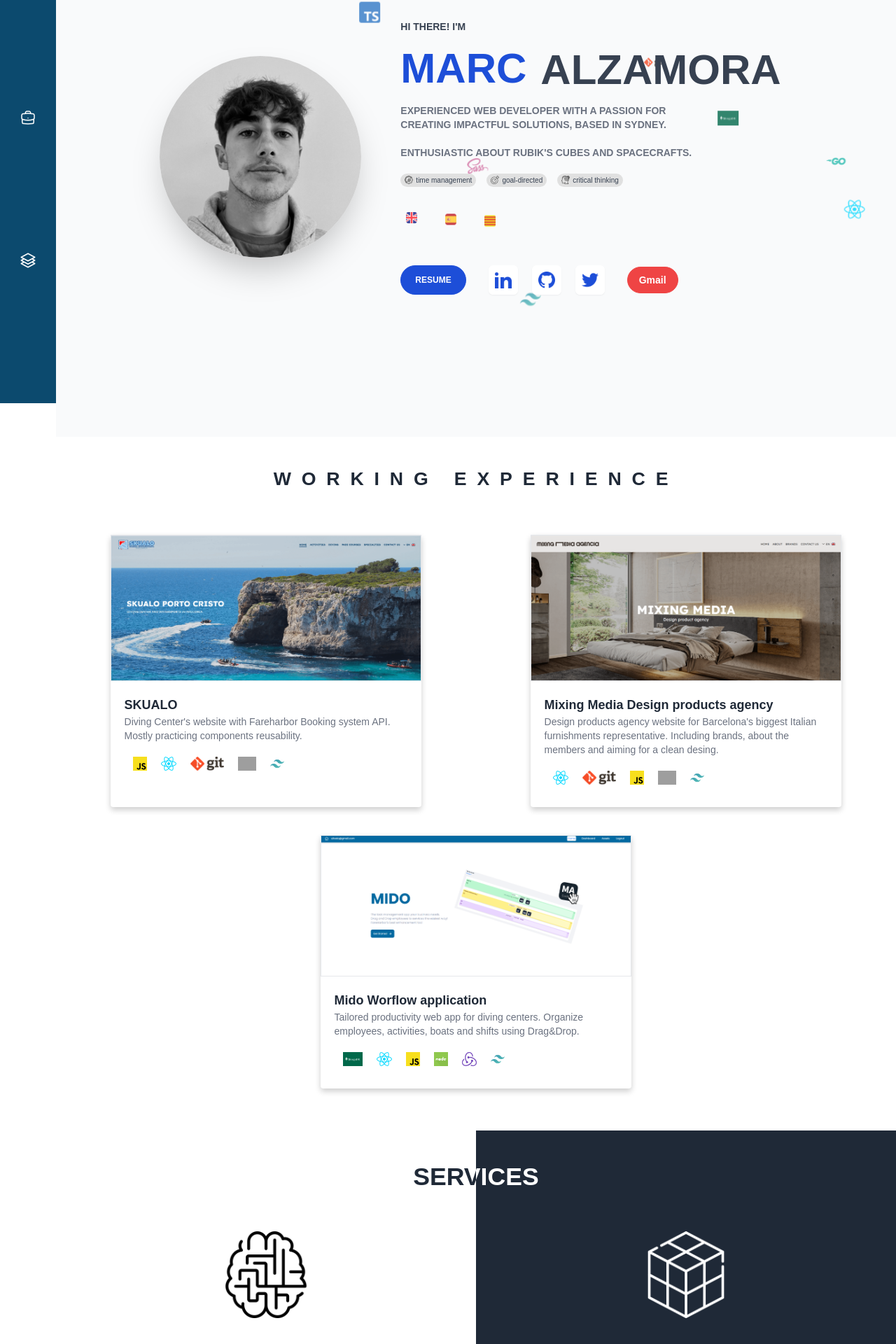
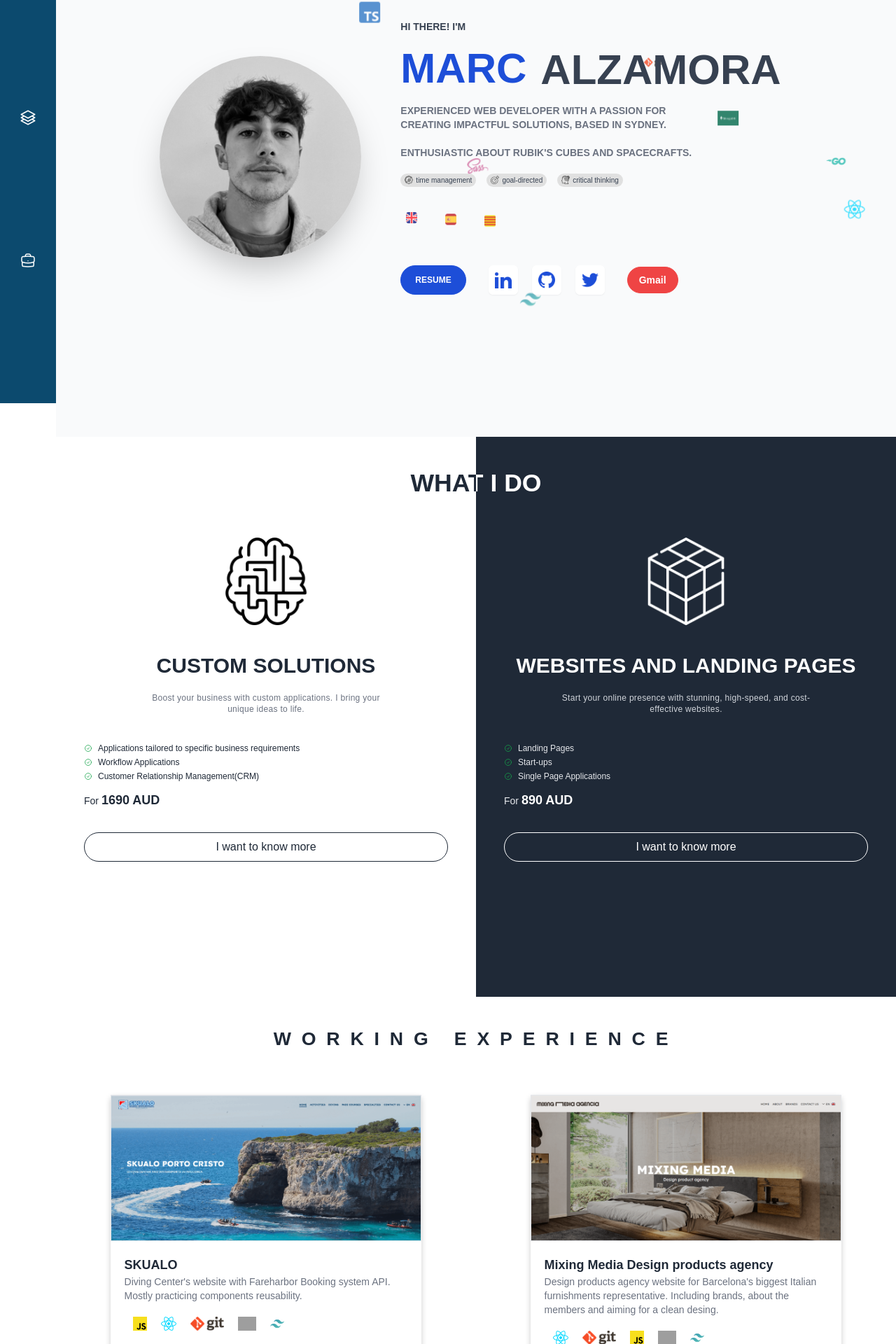
Before and after one commit to manzcube/render_portfolio, a React (Create React App) app: page / in a window 1280 px wide. Shown: the part 224-2144 px from the top of the page at 70% size. Built offline with nearby package versions, Linux system fonts and the light colour scheme; grey boxes are pictures that could not be loaded.

Commit message:
repositioned services and experience

```diff
--- a/src/components/Layout/Navbar.tsx
+++ b/src/components/Layout/Navbar.tsx
@@ -22,18 +22,15 @@ const Navbar: React.FC = () => {
         const experienceSectionTop = experienceSection.offsetTop - 100;
 
         // Determine which section is in view
-        if (
-          scrollY >= introductionSectionTop &&
+        if (scrollY >= introductionSectionTop && scrollY < servicesSectionTop) {
+          setActiveSection("introduction");
+        } else if (
+          scrollY >= servicesSectionTop &&
           scrollY < experienceSectionTop
         ) {
-          setActiveSection("introduction");
-        } else if (
-          scrollY >= experienceSectionTop &&
-          scrollY < servicesSectionTop
-        ) {
+          setActiveSection("services");
+        } else {
           setActiveSection("experience");
-        } else {
-          setActiveSection("services");
         }
       }
     };
@@ -77,6 +74,15 @@ const Navbar: React.FC = () => {
         >
           Dashboard
         </button>
+
+        <button
+          className={`${
+            activeSection === "services" ? "bg-sky-500 shadow-inner" : ""
+          } p-2 rounded text-white transition-all duration-500`}
+          onClick={() => scrollToSection("services")}
+        >
+          Services
+        </button>
         <button
           className={`${
             activeSection === "experience" ? "bg-sky-500 shadow-inner" : ""
@@ -85,14 +91,6 @@ const Navbar: React.FC = () => {
         >
           Experience
         </button>
-        <button
-          className={`${
-            activeSection === "services" ? "bg-sky-500 shadow-inner" : ""
-          } p-2 rounded text-white transition-all duration-500`}
-          onClick={() => scrollToSection("services")}
-        >
-          Services
-        </button>
       </div>
     </div>
   );
--- a/src/components/Layout/SideNavbar.tsx
+++ b/src/components/Layout/SideNavbar.tsx
@@ -20,18 +20,15 @@ const SideNavbar = () => {
         const experienceSectionTop = experienceSection.offsetTop - 100;
 
         // Determine which section is in view
-        if (
-          scrollY >= introductionSectionTop &&
+        if (scrollY >= introductionSectionTop && scrollY < servicesSectionTop) {
+          setActiveSection("introduction");
+        } else if (
+          scrollY >= servicesSectionTop &&
           scrollY < experienceSectionTop
         ) {
-          setActiveSection("introduction");
-        } else if (
-          scrollY >= experienceSectionTop &&
-          scrollY < servicesSectionTop
-        ) {
+          setActiveSection("services");
+        } else {
           setActiveSection("experience");
-        } else {
-          setActiveSection("services");
         }
       }
     };
@@ -49,7 +46,7 @@ const SideNavbar = () => {
         className={`${
           activeSection === "introduction" ? "bg-sky-700 p-2" : "p-4"
         } transition-all duration-300 rounded-md`}
-        href="#introduction"
+        href="#"
       >
         <svg
           xmlns="http://www.w3.org/2000/svg"
@@ -67,6 +64,27 @@ const SideNavbar = () => {
         </svg>
       </a>
 
+      <a
+        className={`${
+          activeSection === "services" ? "bg-sky-700 p-2" : "p-4"
+        } transition-all duration-300 rounded-md`}
+        href="#services"
+      >
+        <svg
+          xmlns="http://www.w3.org/2000/svg"
+          fill="none"
+          viewBox="0 0 24 24"
+          strokeWidth={1.5}
+          stroke="currentColor"
+          className="w-6 h-6"
+        >
+          <path
+            strokeLinecap="round"
+            strokeLinejoin="round"
+            d="M6.429 9.75L2.25 12l4.179 2.25m0-4.5l5.571 3 5.571-3m-11.142 0L2.25 7.5 12 2.25l9.75 5.25-4.179 2.25m0 0L21.75 12l-4.179 2.25m0 0l4.179 2.25L12 21.75 2.25 16.5l4.179-2.25m11.142 0l-5.571 3-5.571-3"
+          />
+        </svg>
+      </a>
       <a
         className={`${
           activeSection === "experience" ? "bg-sky-700 p-2" : "p-4"
@@ -88,27 +106,6 @@ const SideNavbar = () => {
           />
         </svg>
       </a>
-      <a
-        className={`${
-          activeSection === "services" ? "bg-sky-700 p-2" : "p-4"
-        } transition-all duration-300 rounded-md`}
-        href="#services"
-      >
-        <svg
-          xmlns="http://www.w3.org/2000/svg"
-          fill="none"
-          viewBox="0 0 24 24"
-          strokeWidth={1.5}
-          stroke="currentColor"
-          className="w-6 h-6"
-        >
-          <path
-            strokeLinecap="round"
-            strokeLinejoin="round"
-            d="M6.429 9.75L2.25 12l4.179 2.25m0-4.5l5.571 3 5.571-3m-11.142 0L2.25 7.5 12 2.25l9.75 5.25-4.179 2.25m0 0L21.75 12l-4.179 2.25m0 0l4.179 2.25L12 21.75 2.25 16.5l4.179-2.25m11.142 0l-5.571 3-5.571-3"
-          />
-        </svg>
-      </a>
     </div>
   );
 };
--- a/src/components/Sections/Services.tsx
+++ b/src/components/Sections/Services.tsx
@@ -17,36 +17,30 @@ const Services: React.FC = () => {
       className="relative flex flex-col flex-col-reverse md:flex-row min-h-screen md:h-screen w-full"
     >
       <p className="absolute z-20 w-full text-center mt-10 font-extrabold uppercase services-text">
-        Services
+        what i do
       </p>
       <div className="w-full relative md:w-1/2 bg-white min-h-[120vh] md:min-h-screen p-5 sm:px-10 md:py-20">
         <Service
           image={brain}
-          from={2400}
+          from={1690}
           black={false}
           title="Custom Solutions"
           features={[
-            "Shift Management Tools",
-            "Workflow Automation Applications",
+            "Applications tailored to specific business requirements",
+            "Workflow Applications",
             "Customer Relationship Management(CRM)",
-            "Document Management Systems(DMS)",
           ]}
-          text="Boost your business with custom software. I bring your unique ideas to life, enhancing productivity and client management."
+          text="Boost your business with custom applications. I bring your unique ideas to life."
         />
       </div>
       <div className="w-full relative md:w-1/2 bg-gray-800 min-h-[100vh] sm:px-10 pt-24 pb-10 p-5 md:py-20">
         <Service
           image={rubik}
-          from={1200}
+          from={890}
           title="Websites and Landing pages"
           black={true}
-          features={[
-            "Landing Pages",
-            "For small businesses",
-            "Start-ups",
-            "Single Page Applications",
-          ]}
-          text="Start your online presence with a captivating website. I build visually stunning, high-speed, and cost-effective solutions from scratch."
+          features={["Landing Pages", "Start-ups", "Single Page Applications"]}
+          text="Start your online presence with stunning, high-speed, and cost-effective websites."
         />
       </div>
     </div>
--- a/src/components/Service.tsx
+++ b/src/components/Service.tsx
@@ -45,7 +45,7 @@ const Service: React.FC<Service> = ({
       </p>
       <div className="see-more-div">
         {features.map((feature: string, index: number) => (
-          <li key={index} className="flex items-center gap-2 text-xs">
+          <li key={index} className="flex items-center gap-2 my-1 text-xs">
             <svg
               xmlns="http://www.w3.org/2000/svg"
               fill="none"
--- a/src/containers/Dashboard.tsx
+++ b/src/containers/Dashboard.tsx
@@ -17,8 +17,8 @@ const Dashboard: React.FC = () => {
       <div className="sm:ml-20 bg-gray-50 overflow-hidden">
         <Header />
         <Introduction />
+        <Services />
         <Experience />
-        <Services />
       </div>
     </div>
   );
```
